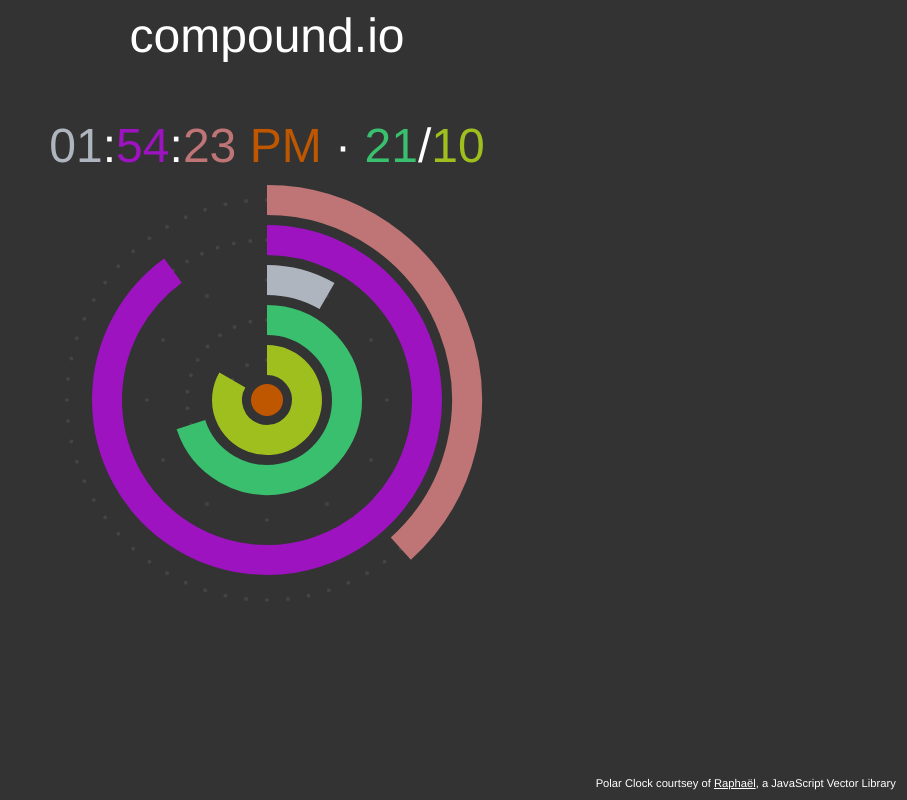
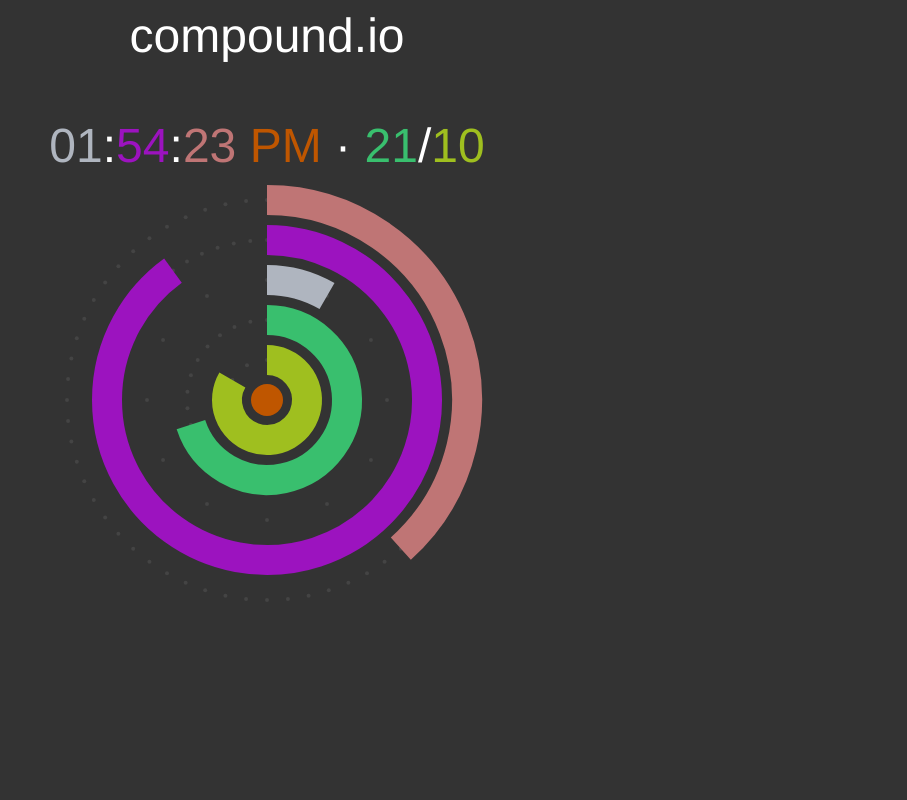
Before and after one commit to Design-Build/compound.io.site, a plain HTML site: page index.html in a window 1280 px wide. Shown: the whole page, without its empty margins (373-1280 px from the left). Drawn offline with Linux system fonts and the light colour scheme.

Commit message:
removed broken link

```diff
--- a/index.html
+++ b/index.html
@@ -144,6 +144,5 @@
         <div id="time">
             <span id="h"></span>:<span id="m"></span>:<span id="s"></span> <span id="ampm"></span> · <span id="d"></span>/<span id="mnth"></span>
         </div>
-        <p id="copy">Polar Clock courtsey of <a href="index.html">Raphaël</a>, a JavaScript Vector Library</p>
     </body>
 </html>
```
